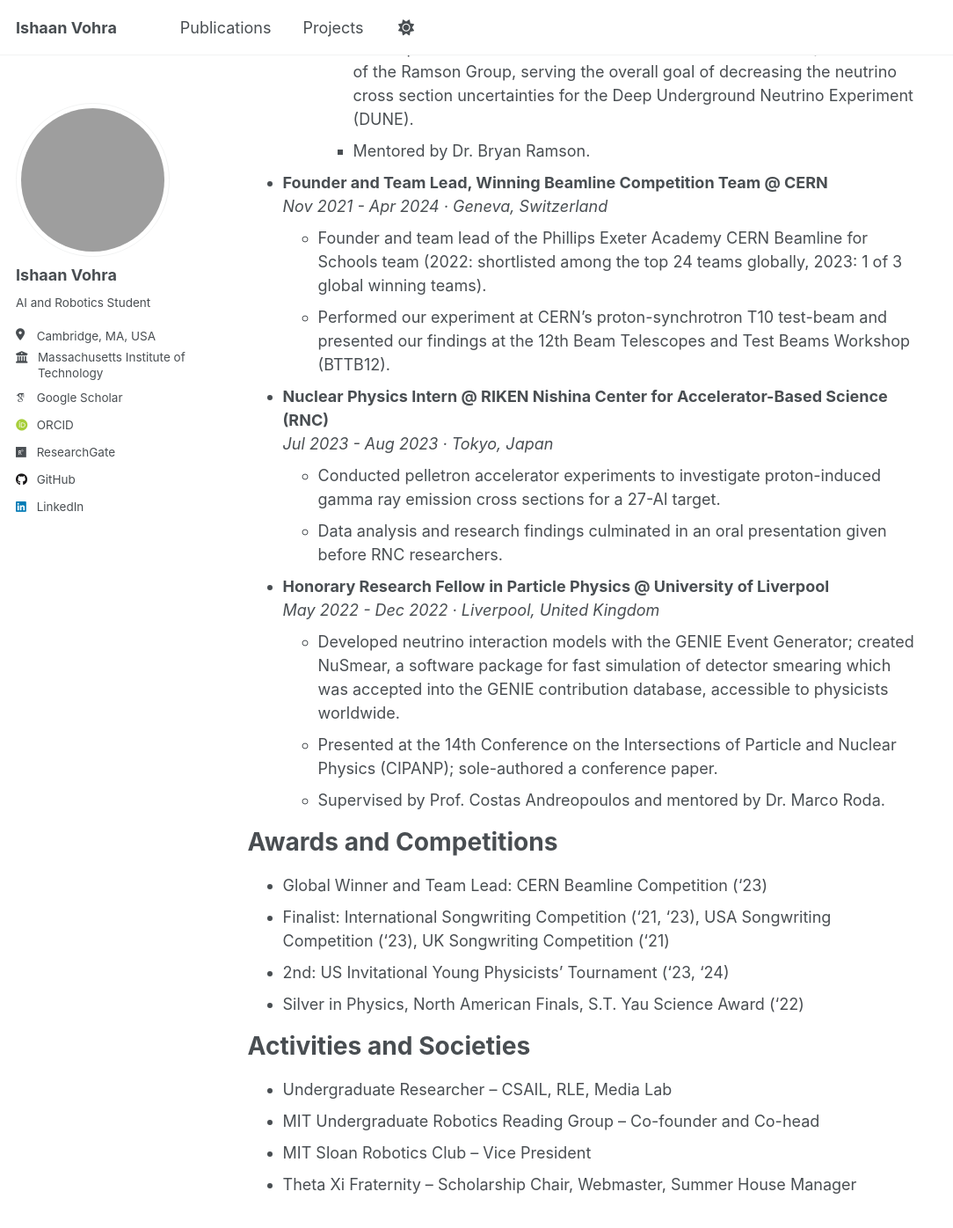
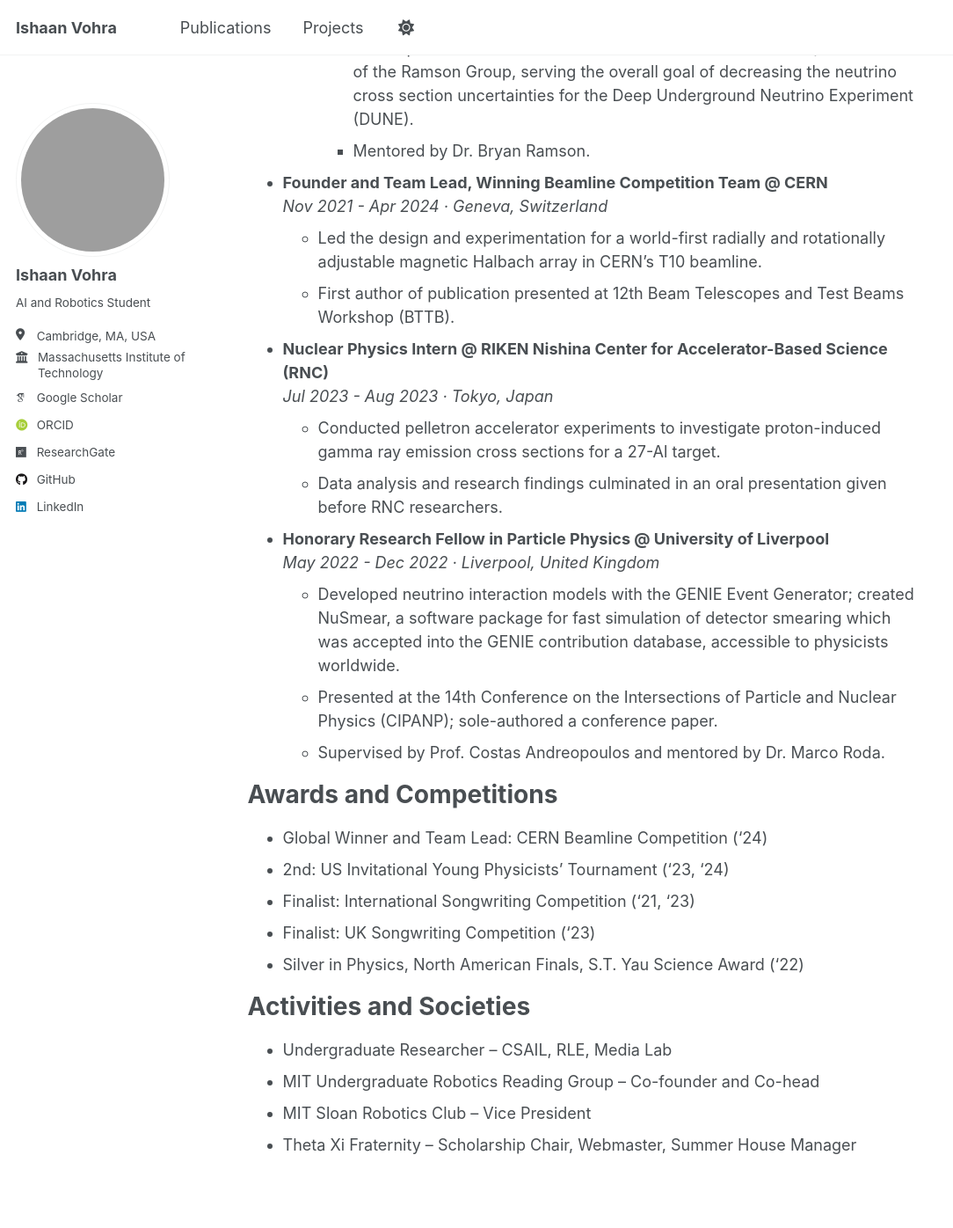
Before and after one commit to Ishaan-vohra/Ishaan-vohra.github.io, a Jekyll site: the page built from _pages/about.md, in a window 1280 px wide and 1400 px high, scrolled down 2240 px. Shown: the top 1396 px of the window at 88% size, without its empty margins (0-1084 px from the left). Built offline with Jekyll 4.4.1, drawn with Linux system fonts in a browser that asks for light colours; some web fonts are replaced; a script that is not in the unit is left out.

Commit message:
Update about.md

```diff
--- a/_pages/about.md
+++ b/_pages/about.md
@@ -70,8 +70,8 @@
 
 * **Founder and Team Lead, Winning Beamline Competition Team @ CERN**
   *Nov 2021 - Apr 2024 &middot; Geneva, Switzerland*
-  * Founder and team lead of the Phillips Exeter Academy CERN Beamline for Schools team (2022: shortlisted among the top 24 teams globally, 2023: 1 of 3 global winning teams).
-  * Performed our experiment at CERN’s proton-synchrotron T10 test-beam and presented our findings at the 12th Beam Telescopes and Test Beams Workshop (BTTB12).
+  * Led the design and experimentation for a world-first radially and rotationally adjustable magnetic Halbach array in CERN’s T10 beamline.
+  * First author of publication presented at 12th Beam Telescopes and Test Beams Workshop (BTTB).
 
 * **Nuclear Physics Intern @ RIKEN Nishina Center for Accelerator-Based Science (RNC)**
   *Jul 2023 - Aug 2023 &middot; Tokyo, Japan*
@@ -86,9 +86,10 @@
 
 Awards and Competitions
 ======
-* Global Winner and Team Lead: CERN Beamline Competition (‘23)
-* Finalist: International Songwriting Competition (‘21, ‘23), USA Songwriting Competition ('23), UK Songwriting Competition ('21)
+* Global Winner and Team Lead: CERN Beamline Competition (‘24)
 * 2nd: US Invitational Young Physicists’ Tournament (‘23, ‘24)
+* Finalist: International Songwriting Competition (‘21, ‘23)
+* Finalist: UK Songwriting Competition ('23)
 * Silver in Physics, North American Finals, S.T. Yau Science Award (‘22)
 
 Activities and Societies
```
